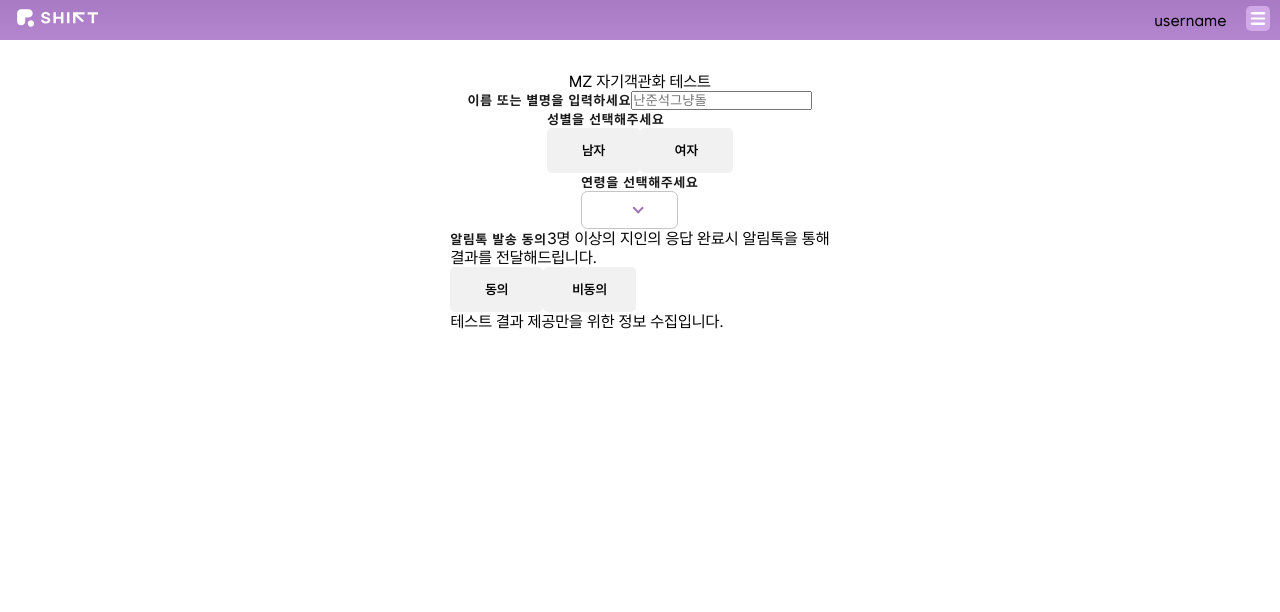
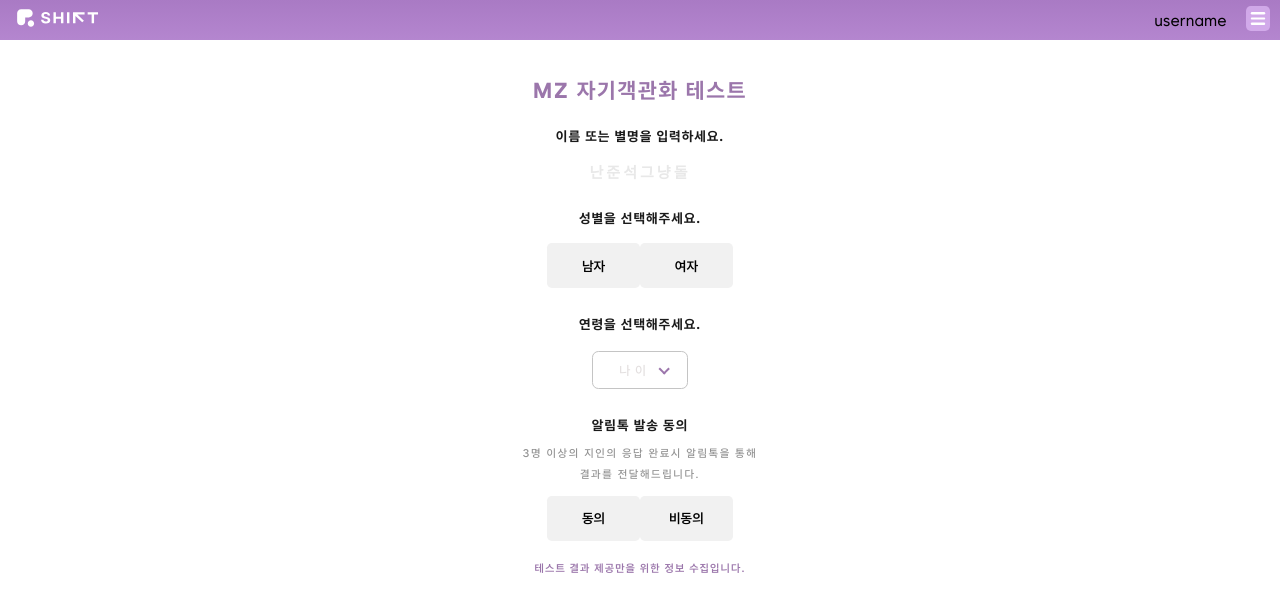
Before and after one commit to HEBA-Hanyang-Univ/shift, a React (Create React App) app in the folder react/: page /inputInfo in a window 1280 px wide. Shown: the top 612 px of the page. Built offline with nearby package versions, Linux system fonts and the light colour scheme.

Commit message:
add styles to InfoHost page

```diff
--- a/react/src/assets/styles/LinkSender/InfoHost.scss
+++ b/react/src/assets/styles/LinkSender/InfoHost.scss
@@ -1,14 +1,90 @@
 .ihWrapper {
-  margin-top: 2rem;
+  margin-top: 2.34rem;
   display: flex;
   flex-direction: column;
   justify-content: center;
   align-items: center;
 
   .ihTitle {
-    .ihInputName {
+    margin-bottom: 1.56rem;
 
+    span {
+      color: #9B76AB;
+      text-align: center;
+      font-size: 1.35rem;
+      font-weight: 700;
+      letter-spacing: 0.11rem;
     }
   }
 
+  .ihInputName {
+    display: flex;
+    flex-direction: column;
+
+    input {
+      margin-top: 0.7rem;
+      text-align: center;
+      width: 14.95rem;
+      height: 2.19rem;
+      border-radius: 0.45rem;
+      border: none;
+
+
+      &::placeholder {
+        font-size: 0.94rem;
+        font-weight: 600;
+        color: #E8E8E8;
+        letter-spacing: 0.19rem;
+      }
+    }
+  }
+
+  .ihInputGender {
+    margin-top: 1.2rem;
+    display: flex;
+    flex-direction: column;
+    align-items: center;
+
+    span {
+      margin-bottom: 1.1rem;
+    }
+  }
+
+  .ihInputAge {
+    margin-top: 1.75rem;
+    display: flex;
+    flex-direction: column;
+    align-items: center;
+
+    span {
+      margin-bottom: 1.2rem;
+    }
+  }
+
+  .ihPushAgree {
+    margin-top: 1.75rem;
+    display: flex;
+    flex-direction: column;
+    align-items: center;
+
+   .ihPushAgreeDescription {
+    margin-top: 0.6rem;
+    text-align: center;
+    color: #909090;
+    font-size: 0.69rem;
+    font-weight: 500;
+    letter-spacing: 0.1rem;
+    line-height: 190.5%;
+    margin-bottom: 0.7rem;
+  }
+
+  .ihPushAgreeNotice {
+    margin-top: 1.3rem;
+    color: #9B76AB;
+    text-align: center;
+    font-size: 0.675rem;
+    font-weight: 600;
+    letter-spacing: 0.07rem;
+  }
+  }
 }
--- a/react/src/pages/LinkSender/InfoHost.js
+++ b/react/src/pages/LinkSender/InfoHost.js
@@ -2,9 +2,10 @@ import React from "react";
 import "../../assets/styles/LinkSender/InfoHost.scss";
 import { RadioBtn } from "../../components/Button/RadioBtn";
 import { DropDownBtn } from "../../components/Button/DropDownBtn";
+import { GuestFooter } from "../../components/Footer/GuestFooter";
 
 export const InfoHost = () => {
-  const ageOptions = Array.from({ length: 51}, (_, i) => `${i + 10}세`);
+  const ageOptions = Array.from({ length: 51}, (_, i) => ({key:i, value: `${i + 10}세`}));
 
   return (
     <div id="Container">
@@ -14,21 +15,22 @@ export const InfoHost = () => {
         </div>
         <div className="ihInputName">
           <span id="infoTitle">
-            이름 또는 별명을 입력하세요
+            이름 또는 별명을 입력하세요.
           </span>
-          <input className="ihUserName" placeholder="난준석그냥돌"></input>
+          <input placeholder="난준석그냥돌"></input>
         </div>
         <div className="ihInputGender">
           <span id="infoTitle">
-            성별을 선택해주세요
+            성별을 선택해주세요.
           </span>
           <RadioBtn option1Text={'남자'} option2Text={'여자'} />
         </div>
         <div className="ihInputAge">
           <span id="infoTitle">
-            연령을 선택해주세요
+            연령을 선택해주세요.
           </span>
-          <DropDownBtn options={ageOptions}></DropDownBtn>
+          {/* TODO: 추후 옵션 데이터 전달 */}
+          <DropDownBtn options={ageOptions} placeholder="나이" onChange={(value) => console.log(value)}></DropDownBtn>
         </div>
         <div className="ihPushAgree">
           <span id="infoTitle">알림톡 발송 동의</span>
@@ -43,6 +45,7 @@ export const InfoHost = () => {
           </span>
         </div>
       </div>
+      <GuestFooter/>
     </div>
   )
 };
```
